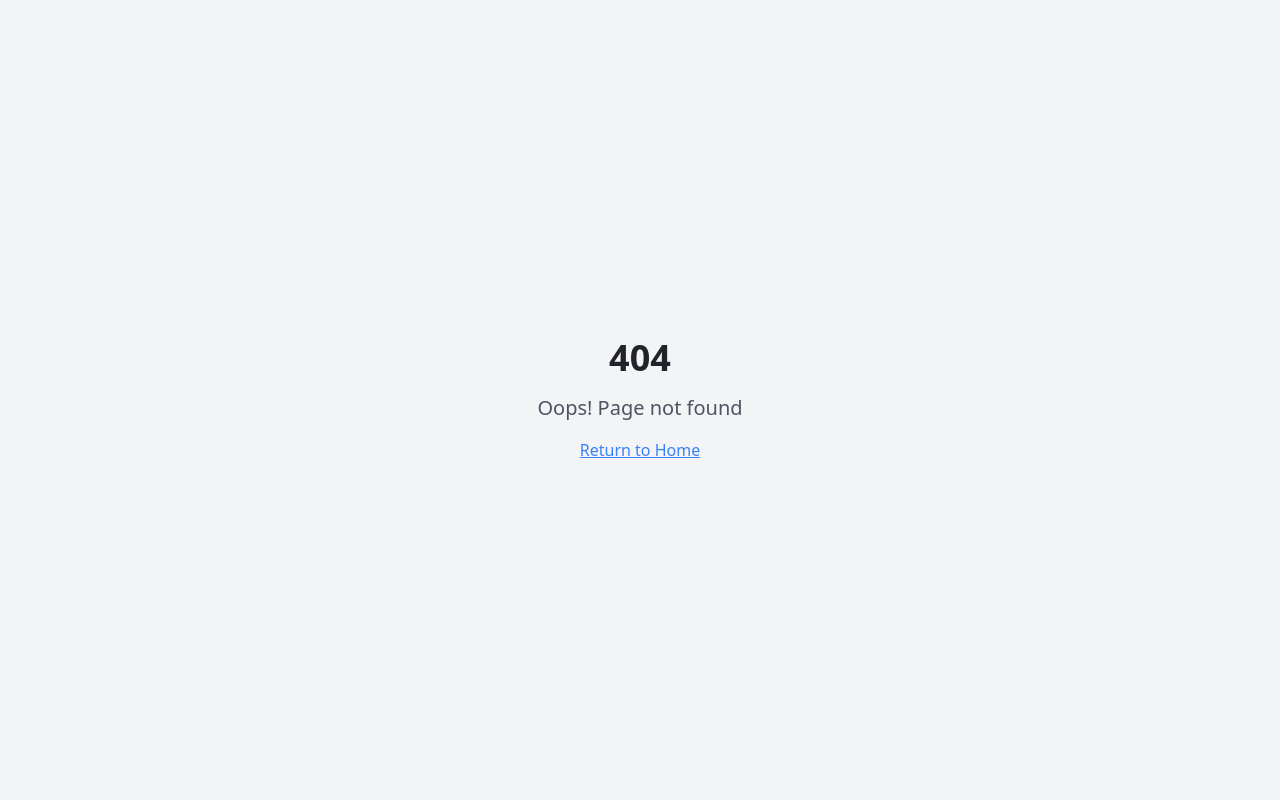
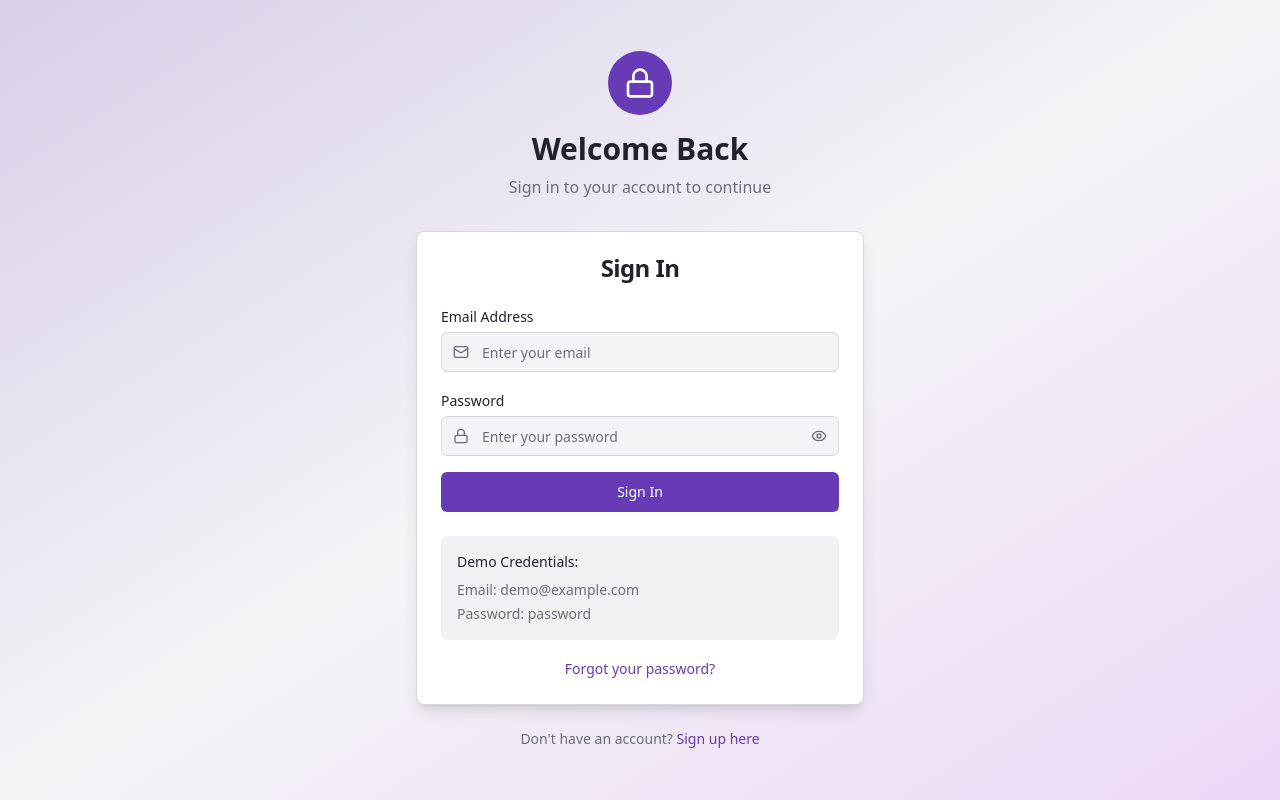
Before and after one commit to AdityaVatsS/PAYOUT-PAGE-1234, a React (Vite) app: page /login in a window 1280 px wide. Before the commit this address had no page. Built offline with nearby package versions, Linux system fonts and the light colour scheme.

Commit message:
feat: Implement login and signout functionality
Implement a login page and ensure that upon signout, the user is redirected back to the login page.

```diff
--- a/src/App.tsx
+++ b/src/App.tsx
@@ -3,6 +3,9 @@ import { Toaster as Sonner } from "@/components/ui/sonner";
 import { TooltipProvider } from "@/components/ui/tooltip";
 import { QueryClient, QueryClientProvider } from "@tanstack/react-query";
 import { BrowserRouter, Routes, Route } from "react-router-dom";
+import { AuthProvider } from "@/contexts/AuthContext";
+import ProtectedRoute from "@/components/ProtectedRoute";
+import Login from "./pages/Login";
 import Index from "./pages/Index";
 import AccountDetails from "./pages/AccountDetails";
 import LoadAccountDetails from "./pages/LoadAccountDetails";
@@ -16,23 +19,54 @@ const queryClient = new QueryClient();
 
 const App = () => (
   <QueryClientProvider client={queryClient}>
+    <AuthProvider>
       <TooltipProvider>
         <Toaster />
         <Sonner />
         <BrowserRouter>
           <Routes>
-          <Route path="/" element={<Index />} />
-          <Route path="/account-details" element={<AccountDetails />} />
-          <Route path="/load-account-details" element={<LoadAccountDetails />} />
-          <Route path="/pay-out" element={<PayOut />} />
-          <Route path="/load-wallet" element={<LoadWallet />} />
-          <Route path="/transaction-summary" element={<TransactionSummary />} />
-          <Route path="/complain-report" element={<ComplainReport />} />
+            <Route path="/login" element={<Login />} />
+            <Route path="/" element={
+              <ProtectedRoute>
+                <Index />
+              </ProtectedRoute>
+            } />
+            <Route path="/account-details" element={
+              <ProtectedRoute>
+                <AccountDetails />
+              </ProtectedRoute>
+            } />
+            <Route path="/load-account-details" element={
+              <ProtectedRoute>
+                <LoadAccountDetails />
+              </ProtectedRoute>
+            } />
+            <Route path="/pay-out" element={
+              <ProtectedRoute>
+                <PayOut />
+              </ProtectedRoute>
+            } />
+            <Route path="/load-wallet" element={
+              <ProtectedRoute>
+                <LoadWallet />
+              </ProtectedRoute>
+            } />
+            <Route path="/transaction-summary" element={
+              <ProtectedRoute>
+                <TransactionSummary />
+              </ProtectedRoute>
+            } />
+            <Route path="/complain-report" element={
+              <ProtectedRoute>
+                <ComplainReport />
+              </ProtectedRoute>
+            } />
             {/* ADD ALL CUSTOM ROUTES ABOVE THE CATCH-ALL "*" ROUTE */}
             <Route path="*" element={<NotFound />} />
           </Routes>
         </BrowserRouter>
       </TooltipProvider>
+    </AuthProvider>
   </QueryClientProvider>
 );
 
--- a/src/components/Navigation.tsx
+++ b/src/components/Navigation.tsx
@@ -1,9 +1,11 @@
 import React from 'react';
 import { Home, User, CreditCard, Wallet, FileText, MessageSquare, LogOut } from 'lucide-react';
 import { Link, useLocation } from 'react-router-dom';
+import { useAuth } from '@/contexts/AuthContext';
 
 const Navigation = () => {
   const location = useLocation();
+  const { logout } = useAuth();
 
   const navItems = [
     { icon: Home, label: 'Dashboard', path: '/', active: location.pathname === '/' },
@@ -16,10 +18,8 @@ const Navigation = () => {
   ];
 
   const handleSignOut = () => {
-    // Add sign out logic here - for now just show an alert
     if (confirm('Are you sure you want to sign out?')) {
-      alert('Sign out successful! You would be redirected to login page.');
-      // In a real app, you would clear auth tokens and redirect to login
+      logout();
     }
   };
 
--- /dev/null
+++ b/src/components/ProtectedRoute.tsx
@@ -0,0 +1,19 @@
+import React from 'react';
+import { Navigate } from 'react-router-dom';
+import { useAuth } from '@/contexts/AuthContext';
+
+interface ProtectedRouteProps {
+  children: React.ReactNode;
+}
+
+const ProtectedRoute: React.FC<ProtectedRouteProps> = ({ children }) => {
+  const { isAuthenticated } = useAuth();
+
+  if (!isAuthenticated) {
+    return <Navigate to="/login" replace />;
+  }
+
+  return <>{children}</>;
+};
+
+export default ProtectedRoute;
--- /dev/null
+++ b/src/contexts/AuthContext.tsx
@@ -0,0 +1,51 @@
+import React, { createContext, useContext, useState, ReactNode } from 'react';
+
+interface AuthContextType {
+  isAuthenticated: boolean;
+  user: { name: string; email: string } | null;
+  login: (email: string, password: string) => Promise<boolean>;
+  logout: () => void;
+}
+
+const AuthContext = createContext<AuthContextType | undefined>(undefined);
+
+export const useAuth = () => {
+  const context = useContext(AuthContext);
+  if (context === undefined) {
+    throw new Error('useAuth must be used within an AuthProvider');
+  }
+  return context;
+};
+
+interface AuthProviderProps {
+  children: ReactNode;
+}
+
+export const AuthProvider: React.FC<AuthProviderProps> = ({ children }) => {
+  const [isAuthenticated, setIsAuthenticated] = useState(false);
+  const [user, setUser] = useState<{ name: string; email: string } | null>(null);
+
+  const login = async (email: string, password: string): Promise<boolean> => {
+    // Simulate API call
+    await new Promise(resolve => setTimeout(resolve, 1000));
+
+    // Simple demo credentials - in real app, this would be API validation
+    if (email === 'demo@example.com' && password === 'password') {
+      setIsAuthenticated(true);
+      setUser({ name: 'John Doe', email: 'demo@example.com' });
+      return true;
+    }
+    return false;
+  };
+
+  const logout = () => {
+    setIsAuthenticated(false);
+    setUser(null);
+  };
+
+  return (
+    <AuthContext.Provider value={{ isAuthenticated, user, login, logout }}>
+      {children}
+    </AuthContext.Provider>
+  );
+};
--- /dev/null
+++ b/src/pages/Login.tsx
@@ -0,0 +1,141 @@
+import React, { useState } from 'react';
+import { Card, CardContent, CardHeader, CardTitle } from '@/components/ui/card';
+import { Button } from '@/components/ui/button';
+import { Input } from '@/components/ui/input';
+import { Label } from '@/components/ui/label';
+import { useAuth } from '@/contexts/AuthContext';
+import { Navigate } from 'react-router-dom';
+import { Eye, EyeOff, Lock, Mail } from 'lucide-react';
+
+const Login = () => {
+  const [email, setEmail] = useState('');
+  const [password, setPassword] = useState('');
+  const [showPassword, setShowPassword] = useState(false);
+  const [isLoading, setIsLoading] = useState(false);
+  const [error, setError] = useState('');
+
+  const { login, isAuthenticated } = useAuth();
+
+  // Redirect if already authenticated
+  if (isAuthenticated) {
+    return <Navigate to="/" replace />;
+  }
+
+  const handleSubmit = async (e: React.FormEvent) => {
+    e.preventDefault();
+    setIsLoading(true);
+    setError('');
+
+    try {
+      const success = await login(email, password);
+      if (!success) {
+        setError('Invalid email or password');
+      }
+    } catch (err) {
+      setError('An error occurred. Please try again.');
+    } finally {
+      setIsLoading(false);
+    }
+  };
+
+  return (
+    <div className="min-h-screen bg-gradient-to-br from-primary/20 via-background to-hero-accent/20 flex items-center justify-center p-4">
+      <div className="w-full max-w-md">
+        {/* Logo/Header */}
+        <div className="text-center mb-8">
+          <div className="w-16 h-16 bg-primary rounded-full flex items-center justify-center mx-auto mb-4">
+            <Lock className="w-8 h-8 text-white" />
+          </div>
+          <h1 className="text-3xl font-bold text-foreground">Welcome Back</h1>
+          <p className="text-muted-foreground mt-2">Sign in to your account to continue</p>
+        </div>
+
+        <Card className="shadow-lg">
+          <CardHeader>
+            <CardTitle className="text-center">Sign In</CardTitle>
+          </CardHeader>
+          <CardContent>
+            <form onSubmit={handleSubmit} className="space-y-4">
+              <div>
+                <Label htmlFor="email">Email Address</Label>
+                <div className="relative mt-1">
+                  <Mail className="absolute left-3 top-1/2 transform -translate-y-1/2 w-4 h-4 text-muted-foreground" />
+                  <Input
+                    id="email"
+                    type="email"
+                    value={email}
+                    onChange={(e) => setEmail(e.target.value)}
+                    placeholder="Enter your email"
+                    className="pl-10"
+                    required
+                  />
+                </div>
+              </div>
+
+              <div>
+                <Label htmlFor="password">Password</Label>
+                <div className="relative mt-1">
+                  <Lock className="absolute left-3 top-1/2 transform -translate-y-1/2 w-4 h-4 text-muted-foreground" />
+                  <Input
+                    id="password"
+                    type={showPassword ? 'text' : 'password'}
+                    value={password}
+                    onChange={(e) => setPassword(e.target.value)}
+                    placeholder="Enter your password"
+                    className="pl-10 pr-10"
+                    required
+                  />
+                  <button
+                    type="button"
+                    onClick={() => setShowPassword(!showPassword)}
+                    className="absolute right-3 top-1/2 transform -translate-y-1/2 text-muted-foreground hover:text-foreground"
+                  >
+                    {showPassword ? <EyeOff className="w-4 h-4" /> : <Eye className="w-4 h-4" />}
+                  </button>
+                </div>
+              </div>
+
+              {error && (
+                <div className="bg-destructive/10 border border-destructive/20 text-destructive px-3 py-2 rounded-md text-sm">
+                  {error}
+                </div>
+              )}
+
+              <Button
+                type="submit"
+                className="w-full"
+                disabled={isLoading}
+              >
+                {isLoading ? 'Signing in...' : 'Sign In'}
+              </Button>
+            </form>
+
+            {/* Demo credentials info */}
+            <div className="mt-6 p-4 bg-muted/50 rounded-lg">
+              <p className="text-sm font-medium text-foreground mb-2">Demo Credentials:</p>
+              <div className="space-y-1 text-sm text-muted-foreground">
+                <p>Email: demo@example.com</p>
+                <p>Password: password</p>
+              </div>
+            </div>
+
+            <div className="mt-4 text-center">
+              <a href="#" className="text-sm text-primary hover:underline">
+                Forgot your password?
+              </a>
+            </div>
+          </CardContent>
+        </Card>
+
+        <div className="text-center mt-6 text-sm text-muted-foreground">
+          Don't have an account?{' '}
+          <a href="#" className="text-primary hover:underline">
+            Sign up here
+          </a>
+        </div>
+      </div>
+    </div>
+  );
+};
+
+export default Login;
```
Lines whose indentation alone changed are shown as unchanged.
